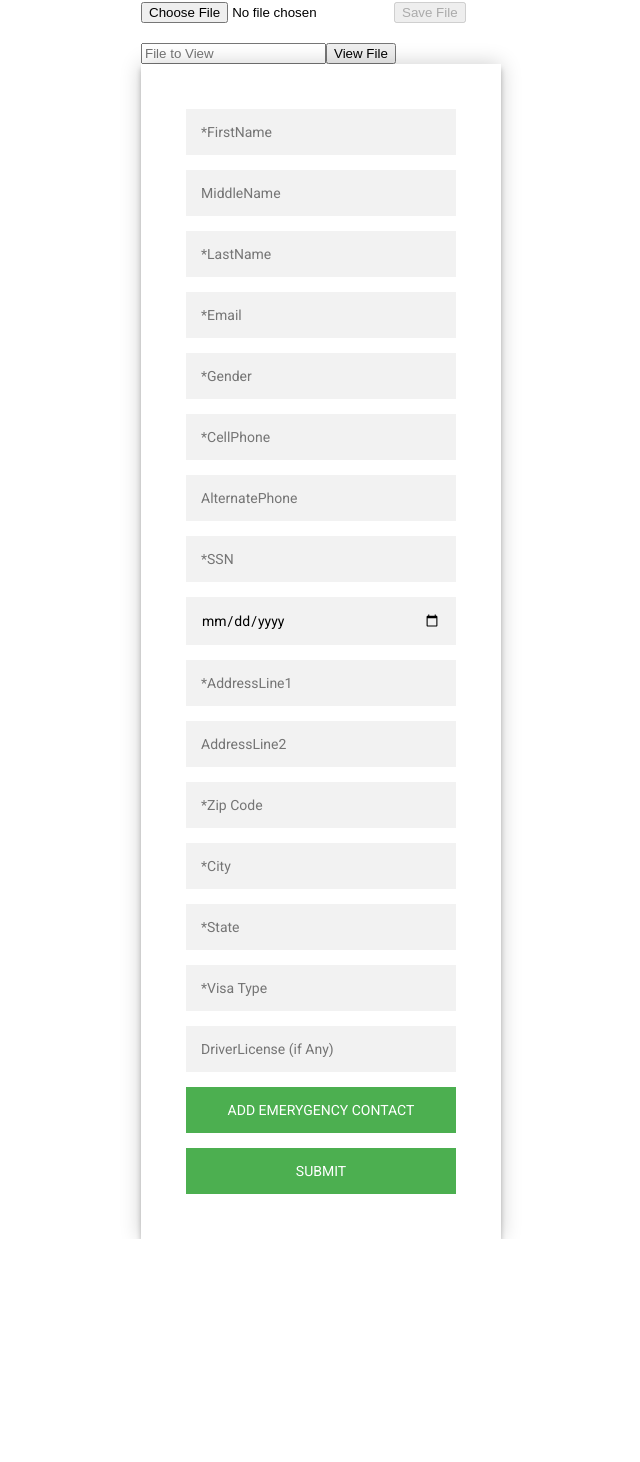
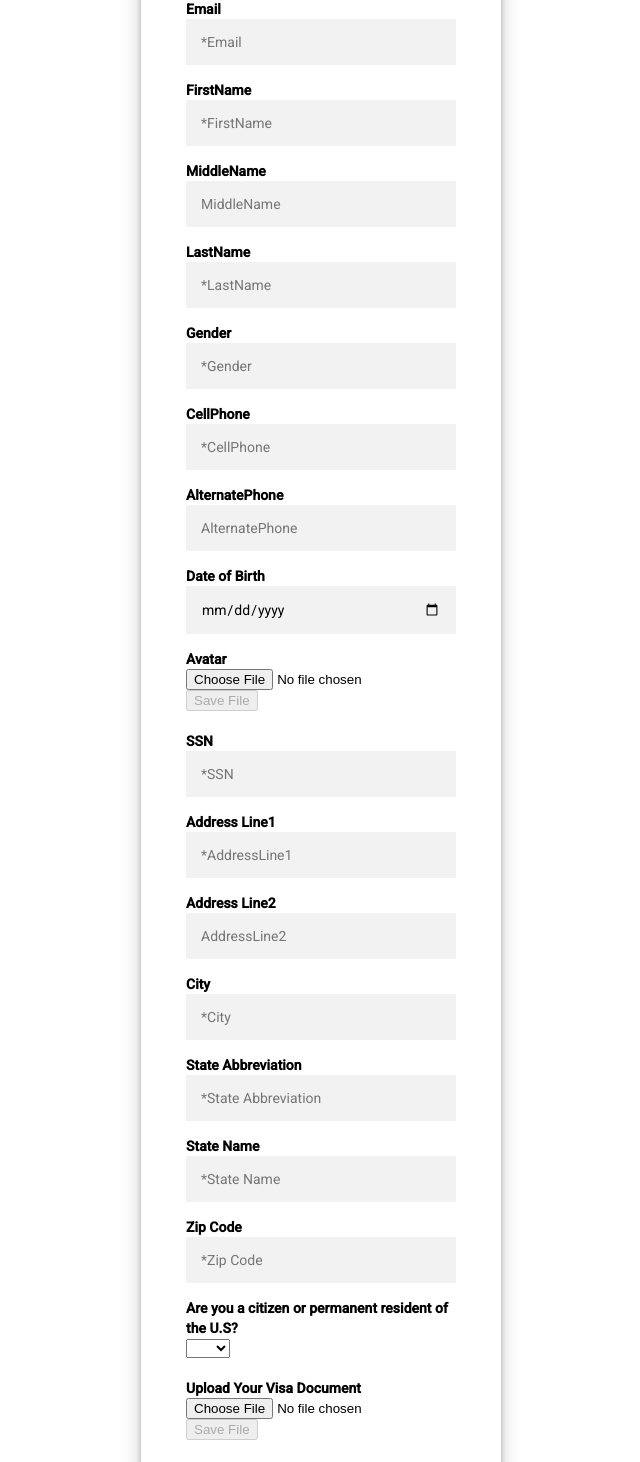
Before and after one commit to kim4t/TeamProj1_Front, an Angular app: page /employee/on-boarding in a window 1280 px wide. Shown: the part 148-1610 px from the top of the page, without its empty margins (319-959 px from the left). Before the commit the page ends 1387 px from the top, so only its background shows below. Built offline with nearby package versions, Linux system fonts and the light colour scheme.

Commit message:
On-Boarding Page Updated

```diff
--- a/src/app/app.module.ts
+++ b/src/app/app.module.ts
@@ -20,6 +20,8 @@ import { OnboardingComponent } from './onboarding/onboarding.component';
 import { RegistrationComponent } from './registration/registration.component';
 import { FileUploadComponent } from './file-upload/file-upload.component';
 import { EmployeeProfileComponent } from './hr-module/employee-profile/employee-profile.component';
+import { MatCheckboxModule } from '@angular/material/checkbox';
+
 
 @NgModule({
   declarations: [
@@ -44,7 +46,8 @@ import { EmployeeProfileComponent } from './hr-module/employee-profile/employee-
     MatToolbarModule,
     HttpClientModule,
     FormsModule,
-    MatIconModule
+    MatIconModule,
+    MatCheckboxModule
   ],
   providers: [],
   bootstrap: [AppComponent]
--- a/src/app/file-upload/file-upload.component.html
+++ b/src/app/file-upload/file-upload.component.html
@@ -1,7 +1,7 @@
-<h2>File upload</h2>
+<!-- <h2>File upload</h2> -->
 <div>
     <input type="file" id="customFile" (change)="selectFile($event)" placeholder="File To Upload">
     <button class="btn" [disabled]="!selectedFiles" (click)="upload()">Save File</button> <br><br>
-    <input type="text" placeholder="File to View"  name="fileName" [(ngModel)]="file" readonly>
-    <button class="btn btn-primary" (click)="viewFile()">View File</button>
+    <!-- <input type="text" placeholder="File to View"  name="fileName" [(ngModel)]="file" readonly> -->
+    <!-- <button class="btn btn-primary" (click)="viewFile()">View File</button> -->
 </div>
--- a/src/app/file-upload/file-upload.component.ts
+++ b/src/app/file-upload/file-upload.component.ts
@@ -24,7 +24,8 @@ export class FileUploadComponent implements OnInit {
 
   upload() {
     this.currentFileUpload = this.selectedFiles.item(0);
-    this.uploadService.pushFileToStorage(this.currentFileUpload).subscribe(event => {
+    this.uploadService.pushFileToStorage(this.currentFileUpload)
+    .subscribe(event => {
       //get the download url from backend
       this.downloadUrl = event;
       this.file = this.currentFileUpload.name;
--- a/src/app/onboarding/onboarding.component.css
+++ b/src/app/onboarding/onboarding.component.css
@@ -12,7 +12,7 @@
   max-width: 360px;
   margin: 0 auto 100px;
   padding: 45px;
-  text-align: center;
+  /*text-align: center;*/
   box-shadow: 0 0 20px 0 rgba(0, 0, 0, 0.2), 0 5px 5px 0 rgba(0, 0, 0, 0.24);
 }
 .form input {
--- a/src/app/onboarding/onboarding.component.html
+++ b/src/app/onboarding/onboarding.component.html
@@ -1,68 +1,191 @@
-
 
 <div class="login-page">
-
-  <app-file-upload></app-file-upload>
 
     <div class="form">
       <form #userPost="ngForm" (ngSubmit)="onSubmit(userPost)" class="login-form" ngNativeValidate>
 
 
+        <!-- Email -->
+        <label for="userNameBox"><strong>Email</strong></label>
+        <input type="text" placeholder="*Email" required name="email" ngModel>
+
         <!-- Name -->
         <!-- fname && lname are required. mname can be null-->
+        <label for="userNameBox"><strong>FirstName</strong></label>
         <input type="text" placeholder="*FirstName" required name="firstName" ngModel />
+        <label for="userNameBox"><strong>MiddleName</strong></label>
         <input type="text" placeholder="MiddleName" name="middleName" ngModel>
+        <label for="userNameBox"><strong>LastName</strong></label>
         <input type="text" placeholder="*LastName" required name="lastName" ngModel>
 
-         <!-- Email -->
-         <input type="text" placeholder="*Email" required name="email" ngModel>
 
         <!-- gender -->
+        <label for="userNameBox"><strong>Gender</strong></label>
         <input type="text" placeholder="*Gender" required name="gender" ngModel>
 
         <!-- Phone with validation-->
         <!-- CellPhone is required. AlternatePhone can be null-->
+        <label for="userNameBox"><strong>CellPhone</strong></label>
         <input type="tel" placeholder="*CellPhone" required name="cellphone" ngModel [pattern]="mobNumberPattern">
+        <label for="userNameBox"><strong>AlternatePhone</strong></label>
         <input type="tel" placeholder="AlternatePhone" name="alternatePhone" ngModel>
 
+        <!-- Date of Birth -->
+        <label for="userNameBox"><strong>Date of Birth</strong></label>
+        <input type="date" placeholder="*Date of Birth" required name="dob" ngModel>
+
+         <!-- avatar -->
+         <label for="avatar"><strong>Avatar</strong></label>
+         <app-file-upload></app-file-upload>
+
         <!-- SSN-->
+        <label for="userNameBox"><strong>SSN</strong></label>
         <input type="text" placeholder="*SSN" required name="ssn" ngModel>
 
-
-        <!-- Date of Birth -->
-        <input type="date" placeholder="*Date of Birth" required name="dob" ngModel>
+        <!-- avatar *********************************************** -->
 
 
         <!-- Address -->
         <!-- AddressLine1 is required. AddressLine2 can be null-->
+        <label for="userNameBox"><strong>Address Line1</strong></label>
         <input type="text" placeholder="*AddressLine1" required name="addressLine1" ngModel>
+        <label for="userNameBox"><strong>Address Line2</strong></label>
         <input type="text" placeholder="AddressLine2" name="addressLine2" ngModel>
 
-        <!-- zip code with validation -->
-        <input type="text" placeholder="*Zip Code" required name="zipCode" ngModel pattern="[0-9]*">
-
         <!-- City -->
+        <label for="userNameBox"><strong>City</strong></label>
         <input type="text" placeholder="*City" required name="city" ngModel>
 
         <!-- State -->
-        <input type="text" placeholder="*State" required name="stateAbbr" ngModel>
+        <label for="userNameBox"><strong>State Abbreviation</strong></label>
+        <input type="text" placeholder="*State Abbreviation" required name="stateAbbr" ngModel>
+        <label for="userNameBox"><strong>State Name</strong></label>
+        <input type="text" placeholder="*State Name" required name="stateName" ngModel>
+
+        <!-- zip code with validation -->
+        <label for="userNameBox"><strong>Zip Code</strong></label>
+        <input type="text" placeholder="*Zip Code" required name="zipCode" ngModel pattern="[0-9]*">
+
+        <!-- Car -->
 
         <!-- Visa -->
-        <input type="text" placeholder="*Visa Type" required name="visaType" ngModel>
+        <!-- Are you a citizen or permanent resident of the U.S? -->
+        <label for="checkVisaType"><strong>Are you a citizen or permanent resident of the U.S?</strong></label> <br>
+
+        <!-- DropDwon-->
+        <select name="checkVisaType" [(ngModel)] = "checkVisaType">
+          <option Value="Yes">Yes</option>
+          <option Value="No">No</option>
+        </select>
+
+
+           <!-- <mat-checkbox name="checkVisaType" [ngSwitch]="check()" [(ngModel)] = "checkVisaType" >Yes</mat-checkbox>
+           <mat-checkbox name="checkVisaType" [(ngModel)] = "!checkVisaType" >No</mat-checkbox> <br> -->
+
+
+        <!-- If yes, choose either "Green Card" or "Citizen" --Check Box    -->
+        <p [hidden] = "checkVisaType != 'Yes'">
+          <select name="visaType" [(ngModel)] = "visaType">
+            <option Value="citizen">Citizen</option>
+            <option Value="GreenCard">GreenCard</option>
+          </select>
+        </p>
+
+        <!-- If no, “What is your work authorization?”(*, Dropdown: H1-B, L2, F1(CPT/OPT), H4, Other    -->
+        <p [hidden] = "checkVisaType != 'No'">
+          <select name="visaType" [(ngModel)] = "visaType">
+            <option Value="H1-B">H1-B</option>
+            <option Value="F1(CPT/OPT)">F1(CPT/OPT)</option>
+            <option Value="H4">H4</option>
+            <option Value="Other">Other</option>
+          </select>
+        </p>
+        <br>
+        <!-- If others,  input box for specifying the work authorization, start date and expiration date-->
+        <p [hidden] = "visaType != 'Other'">
+          <label for="userNameBox"><strong>Visa Start Date</strong></label>
+          <input type="date" placeholder="*Visa Start Date" required name="visaStartDate" ngModel>
+          <label for="userNameBox"><strong>Visa End Date</strong></label>
+          <input type="date" placeholder="*Visa End Date" required name="visaEndDate" ngModel>
+        </p>
+        <br>
+
+        <!-- Visa Document Path ************************************* -->
+        <label for="visaDocumentPath"><strong>Upload Your Visa Document</strong></label>
+        <app-file-upload></app-file-upload>
 
         <!-- DriverLicense -->
-        <input type="text" placeholder="DriverLicense (if Any)" name="driverlicense" ngModel>
+        <label for="checkDriverLicense"><strong>Do you have Driver License?</strong></label> <br>
+
+        <!-- DropDwon-->
+        <select name="checkDriverLicense" [(ngModel)] = "checkDriverLicense">
+          <option Value="Yes">Yes</option>
+          <option Value="No">No</option>
+        </select>
+        <br>
+        <br>
+
+        <!-- Do you have a driver license -->
+        <!-- If yes, driver license number, expiration date, and upload a copy of drive license -->
+        <p [hidden] = "checkDriverLicense != 'Yes'">
+          <label for="driverLicenseNumber"><strong>Driver license number</strong></label>
+          <input type="text" placeholder="Driver license number" name="visaEndDate" ngModel>
+          <label for="expirationDate"><strong>Expiration Date</strong></label>
+          <input type="date" placeholder="Expiration Date" name="expirationDate" ngModel>
+          <label for="driverLicenseDocumentPath "><strong>Upload Your DriverLicense</strong></label>
+          <app-file-upload></app-file-upload>
+        </p>
+
+        <!-- driverLicenseExpirationDate  ************************************* -->
+        <!-- driver LicenseDocument Path  ************************************* -->
+
+
+        <!-- Reference Person ******************************************************* -->
+        <!-- Can only click it once ************************************************* -->
+        <button type="button" [disabled]="isDisabled" (click)="addReferencePerson()" style="margin-bottom: 15px;">Add Reference Person</button>
+        <div *ngFor="let contact of referencePerson;" >
+          <label for="firstNameRef"><strong>Ref. Person's First Name</strong></label>
+          <input [(ngModel)]="referencePerson[0].firstNameRef" placeholder="First Name" [ngModelOptions]="{standalone: true}">
+          <label for="lastNameRef"><strong>Ref. Person's Last Name</strong></label>
+          <input [(ngModel)]="referencePerson[0].lastNameRef" placeholder="Last Name" [ngModelOptions]="{standalone: true}">
+          <label for="middleNameRef"><strong>Ref. Person's Middle Name</strong></label>
+          <input [(ngModel)]="referencePerson[0].middleNameRef"placeholder="middle Name" [ngModelOptions]="{standalone: true}">
+          <label for="cellphoneRef"><strong>Ref. Person's Cellphone</strong></label>
+          <input [(ngModel)]="referencePerson[0].cellphoneRef" placeholder="Cellphone" [ngModelOptions]="{standalone: true}">
+          <label for="emailRef"><strong>Ref. Person's E-mail</strong></label>
+          <input [(ngModel)]="referencePerson[0].emailRef" placeholder="E-mail" [ngModelOptions]="{standalone: true}">
+          <label for="relationshipRef"><strong>Ref. Person's Relationship</strong></label>
+          <input [(ngModel)]="referencePerson[0].relationshipRef" placeholder="Relationship" [ngModelOptions]="{standalone: true}">
+          <label for="addressLine1Ref"><strong>Ref. Person's Address Line 1</strong></label>
+          <input [(ngModel)]="referencePerson[0].addressLine1Ref" placeholder="Address Line1" [ngModelOptions]="{standalone: true}">
+          <label for="addressLine2Ref"><strong>Ref. Person's Address Line 2</strong></label>
+          <input [(ngModel)]="referencePerson[0].addressLine2Ref" placeholder="Address Line2" [ngModelOptions]="{standalone: true}">
+          <label for="cityRef"><strong>Ref. Person's City</strong></label>
+          <input [(ngModel)]="referencePerson[0].cityRef" placeholder="City" [ngModelOptions]="{standalone: true}">
+          <label for="stateAbbrRef"><strong>Ref. Person's State Abbreivation</strong></label>
+          <input [(ngModel)]="referencePerson[0].stateAbbrRef" placeholder="state Abbreviation" [ngModelOptions]="{standalone: true}">
+          <label for="stateNameRef"><strong>Ref. Person's State Name</strong></label>
+          <input [(ngModel)]="referencePerson[0].stateNameRef" placeholder="State Name" [ngModelOptions]="{standalone: true}">
+          <label for="zipCodeRef"><strong>Ref. Person's Zip Code</strong></label>
+          <input [(ngModel)]="referencePerson[0].zipCodeRef" placeholder="Zip Code" [ngModelOptions]="{standalone: true}">
+        </div>
+
 
         <!-- Emerygency Contact List* (at least one or multiple)-->
         <button type="button" (click)="addEmergencyContact()" style="margin-bottom: 15px;">Add Emerygency Contact</button>
-
         <div *ngFor="let contact of emergencyContact;let index = index;trackBy:trackByIndex;" >
-          <input [(ngModel)]="emergencyContact[index].firstName" placeholder="First Name" [ngModelOptions]="{standalone: true}">
-          <input [(ngModel)]="emergencyContact[index].lastName" placeholder="Last Name" [ngModelOptions]="{standalone: true}">
-          <input [(ngModel)]="emergencyContact[index].middleName"placeholder="middle Name" [ngModelOptions]="{standalone: true}">
-          <input [(ngModel)]="emergencyContact[index].cellphone" placeholder="cellphone" [ngModelOptions]="{standalone: true}">
-          <input [(ngModel)]="emergencyContact[index].email" placeholder="email" [ngModelOptions]="{standalone: true}">
-          <input [(ngModel)]="emergencyContact[index].relationship" placeholder="relationship" [ngModelOptions]="{standalone: true}">
+          <label for="firstNameEmg"><strong>Emergency Contact First Name</strong></label>
+          <input [(ngModel)]="emergencyContact[index].firstNameEmg" placeholder="First Name" [ngModelOptions]="{standalone: true}">
+          <label for="lastNameEmg"><strong>Emergency Contact Last Name</strong></label>
+          <input [(ngModel)]="emergencyContact[index].lastNameEmg" placeholder="Last Name" [ngModelOptions]="{standalone: true}">
+          <label for="middleNameEmg"><strong>Emergency Contact Middle Name</strong></label>
+          <input [(ngModel)]="emergencyContact[index].middleNameEmg"placeholder="middle Name" [ngModelOptions]="{standalone: true}">
+          <label for="cellphoneEmg"><strong>Emergency Contact Cellphone</strong></label>
+          <input [(ngModel)]="emergencyContact[index].cellphoneEmg" placeholder="cellphone" [ngModelOptions]="{standalone: true}">
+          <label for="emailEmg"><strong>Emergency Contact E-mail</strong></label>
+          <input [(ngModel)]="emergencyContact[index].emailEmg" placeholder="email" [ngModelOptions]="{standalone: true}">
+          <label for="relationshipEmg"><strong>Emergency Contact Relationship</strong></label>
+          <input [(ngModel)]="emergencyContact[index].relationshipEmg" placeholder="relationship" [ngModelOptions]="{standalone: true}">
         </div>
 
         <button type="submit">Submit</button>
--- a/src/app/onboarding/onboarding.component.ts
+++ b/src/app/onboarding/onboarding.component.ts
@@ -3,6 +3,9 @@ import { HttpClient } from '@angular/common/http';import { Form, FormGroup, NgFo
 import { ActivatedRoute } from '@angular/router';
 import { emergencyContact } from '../model/emergencyContact.model';
 import { onboarding } from '../model/onboarding.model';
+import { referencePerson } from '../model/referencePerson.model';
+import { MatCheckboxModule } from '@angular/material/checkbox';
+
 
 @Component({
   selector: 'app-onboarding',
@@ -14,36 +17,25 @@ export class OnboardingComponent implements OnInit {
   constructor(private route: ActivatedRoute, private http: HttpClient) { }
 
   emergencyContact: emergencyContact[] = [];
+  referencePerson: referencePerson[] = [];
+  isDisabled = false;
+  RefNumber = 0;
+  visaType= " ";
+  checkVisaType= "";
+  selected = -1;
+  checkDriverLicense = "";
   mobNumberPattern = "^((\\+91-?)|0)?[0-9]{10}$";
 
   ngOnInit(): void  { }
 
   onSubmit(form: NgForm)
   {
-      /** Send all the field data in On-Boarding Page as form-data type to backend  */
-    //for ( var key in form ) {
-    //  data.append(key, form[key]);
-    //}
-    // data.append('firstName', form['firstName']);
-    // data.append('lastName', form['lastName']);
-    // data.append('middleName', form['middleName']);
-    // data.append('gender', form['gender']);
-    // data.append('cellphone', form['cellphone']);
-    // data.append('alternatePhone', form['alternatePhone']);
-    // data.append('DOB', form['DOB']);
-    // data.append('SSN', form['SSN']);
-    // data.append('addressline1', form['addressline1']);
-    // data.append('addressline2', form['addressline2']);
-    // data.append('zipcode', form['zipcode']);
-    // data.append('city', form['city']);
-    // data.append('state', form['state']);
-    // data.append('visa', form['visa']);
-    // data.append('driverlicense', form['driverlicense']);
-    // data.append('emergencyContact', form['emergencyContact']);
+
     let onboardingInfo: onboarding;
     onboardingInfo = form.value;
     onboardingInfo.emergencyContact = this.emergencyContact;
 
+    /*  Send file to backend as JSON data type */
     this.http.post('http://localhost:8081/employee/onboard ', onboardingInfo)
     .subscribe((result)=>{
       console.log(result);
@@ -54,12 +46,12 @@ export class OnboardingComponent implements OnInit {
   {
     // create new object of emergencyContact
     let e: emergencyContact = {
-      firstName: '',
-      lastName: '',
-      middleName: '',
-      cellphone: '',
-      email: '',
-      relationship: '',
+      firstNameEmg: '',
+      lastNameEmg: '',
+      middleNameEmg: '',
+      cellphoneEmg: '',
+      emailEmg: '',
+      relationshipEmg: '',
       index: 0
     };
 
@@ -67,6 +59,37 @@ export class OnboardingComponent implements OnInit {
     this.emergencyContact.push(e);
   }
 
+  addReferencePerson(): void
+  {
+    // create new object of referencePerson
+    let r: referencePerson = {
+    firstNameRef: '',
+    lastNameRef: '',
+    middleNameRef: '',
+    cellphoneRef: '',
+    emailRef: '',
+    relationshipRef: '',
+    addressLine1Ref: '',
+    addressLine2Ref: '',
+    cityRef: '',
+    stateAbbrRef: '',
+    stateNameRef: '',
+    zipCodeRef : '',
+    index: 0
+    };
+
+    this.referencePerson.push(r);
+
+    if(this.isDisabled)
+    {
+      alert("You Can Only Add One Reference Person !");
+    }
+    this.isDisabled = true;
+  }
+
+  check() {
+    console.log(this.checkVisaType);
+  }
   minusEmergencyContact(): void
   {
     //this.emergencyContact.pop(e);
--- a/src/app/registration/registration.component.css
+++ b/src/app/registration/registration.component.css
@@ -12,7 +12,9 @@
   max-width: 360px;
   margin: 0 auto 100px;
   padding: 45px;
-  text-align: center;
+
+  /*text-align: center;*/
+
   box-shadow: 0 0 20px 0 rgba(0, 0, 0, 0.2), 0 5px 5px 0 rgba(0, 0, 0, 0.24);
 }
 .form input {
--- a/src/styles.css
+++ b/src/styles.css
@@ -2,3 +2,8 @@
 
 html, body { height: 100%; }
 body { margin: 0; font-family: Roboto, "Helvetica Neue", sans-serif; }
+
+
+
+html, body { height: 100%; }
+body { margin: 0; font-family: Roboto, "Helvetica Neue", sans-serif; }
```
Also changed, not shown: src/app/Service/upload-file.service.ts (+1 -9 lines), src/app/model/emergencyContact.model.ts (+6 -6 lines), src/app/model/referencePerson.model.ts (added, +15 -0 lines), src/app/registration/registration.component.html (+10 -2 lines), 1 other file (tests, documents, lock files or other folders).
